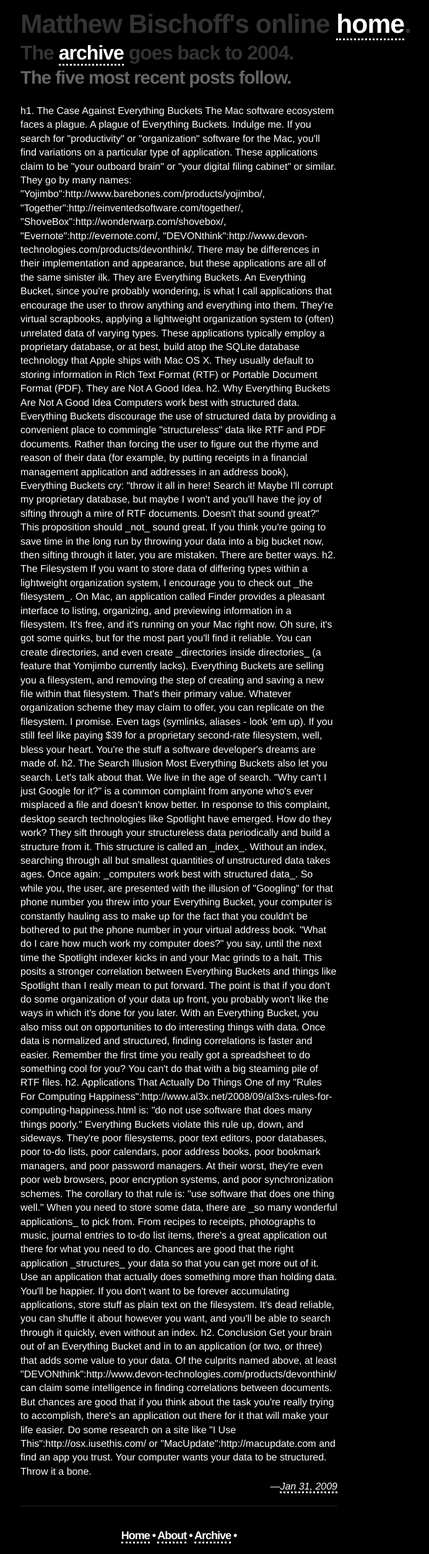
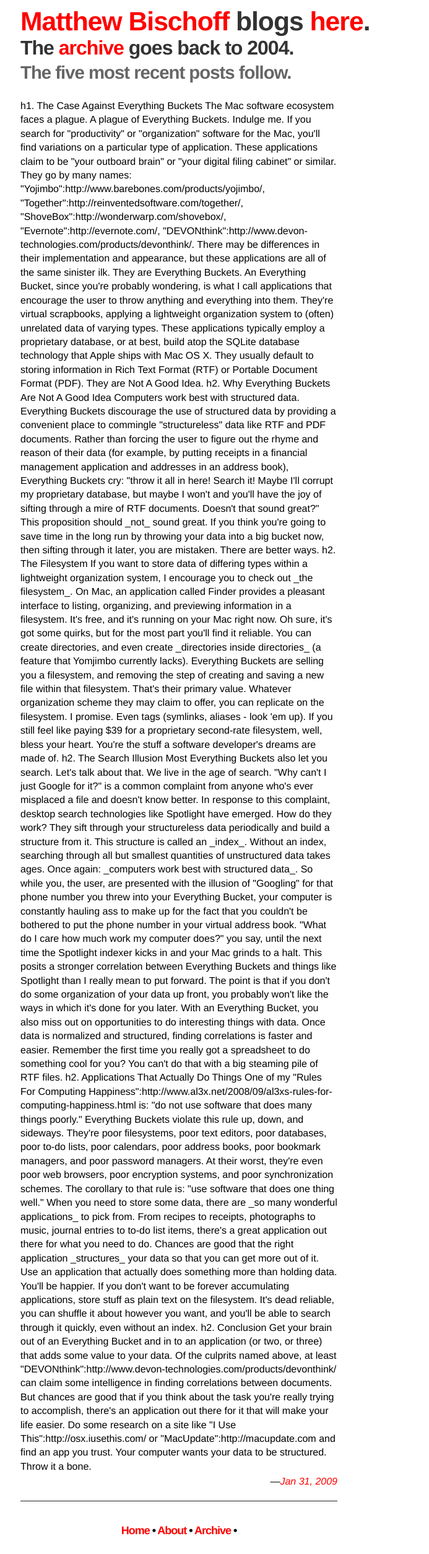
Before and after one commit to mbbischoff/website, a Jekyll site: the page built from index.html, in a window 1280 px wide. Shown: the whole page at 62% size, without its empty margins (287-980 px from the left). Built offline with Jekyll 4.4.1, drawn with Linux system fonts in a browser that asks for light colours.

Commit message:
More changes

```diff
--- a/_layouts/default.html
+++ b/_layouts/default.html
@@ -11,7 +11,7 @@
   </head>
   <body>
     <h1 id="title">
-      Matthew Bischoff's online <a href="/" title="Home">home</a>.
+      <a href="/about.html">Matthew Bischoff</a> blogs <a href="/" title="Home">here</a>.
     </h1>
     <h2 id="subtitle">
       The <a href="/archive.html" title="Archive">archive</a> goes back to 2004.
--- a/css/screen.css
+++ b/css/screen.css
@@ -1,3 +1,5 @@
+/* @override http://mattbischoff.github.com/css/screen.css */
+
 /* elements */
 
 * {
@@ -6,17 +8,16 @@
 }
 
 body {
-	background-color: #000;
-	color: #fff;
+	background-color: #fff;
+	color: #000;
 	line-height: 1.4em;
 	margin: 20px auto 18px 25%;
 	font-family: Helvetica, "Helvetica Neue", Arial, Geneva, sans-serif;
 }
 
 a:link {
-	color: #fff;
+	color: #f00;
 	text-decoration: none;
-	border-bottom-style: dotted;
 }
 
 a:visited {
@@ -54,9 +55,10 @@
 }
 
 h1 {
+	margin-bottom: 18px;
 	font-size: 30px;
-	line-height: 36px;
-	margin-bottom: 18px;
+	line-height: 28px;
+
 }
 
 h2 {
```
